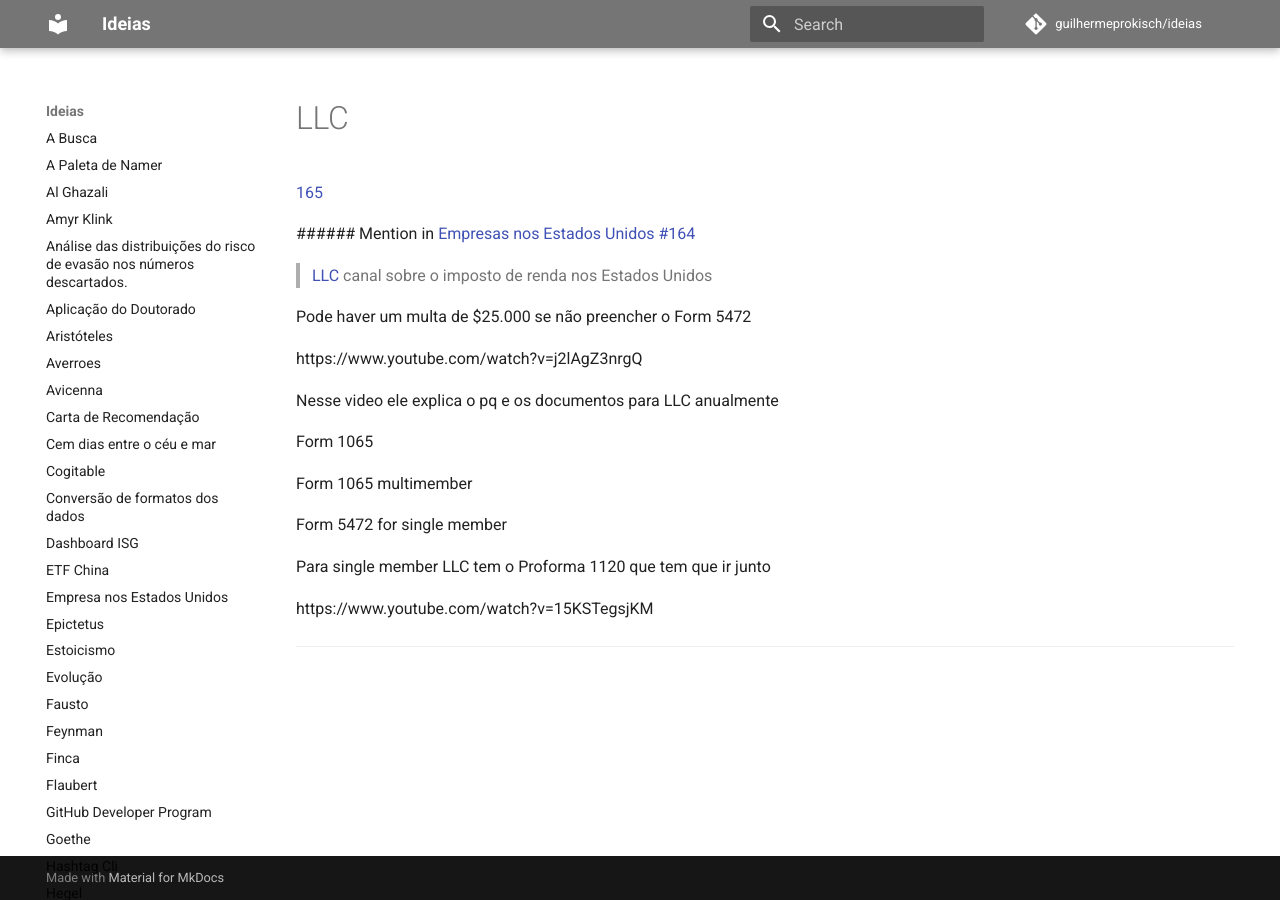
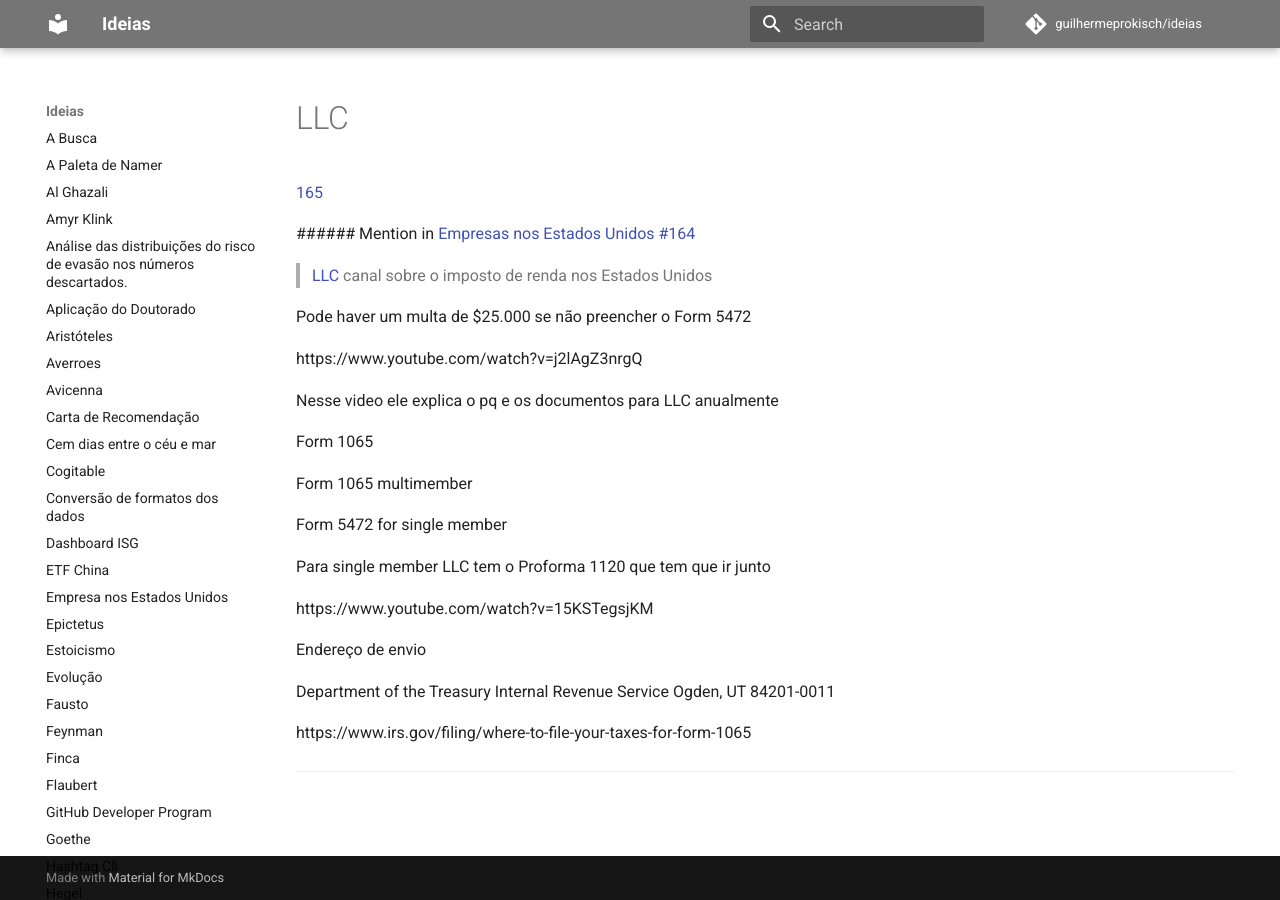
Before and after one commit to guilhermeprokisch/guilherme, an MkDocs documentation site: the page built from docs/LLC.md, in a window 1280 px wide. Built offline with MkDocs 1.6.1 and Material for MkDocs 9.7.7, drawn with Linux system fonts in a browser that asks for light colours; comment, search, counter and statistics services are not loaded.

```diff
--- a/docs/LLC.md
+++ b/docs/LLC.md
@@ -31,4 +31,14 @@ Para single member LLC tem o Proforma 1120 que tem que ir junto
 
 https://www.youtube.com/watch?v=15KSTegsjKM
 
+
+Endereço de envio
+
+Department of the Treasury
+Internal Revenue Service
+Ogden, UT
+84201-0011
+
+https://www.irs.gov/filing/where-to-file-your-taxes-for-form-1065
+
 -------------------------------------------------------------------------------
```
